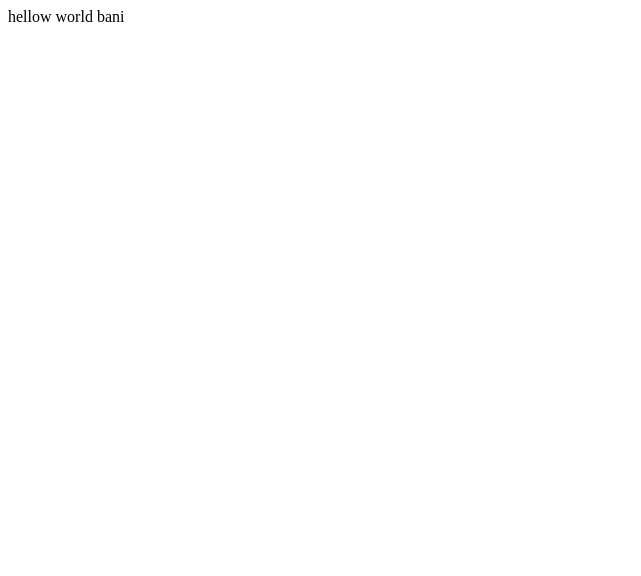
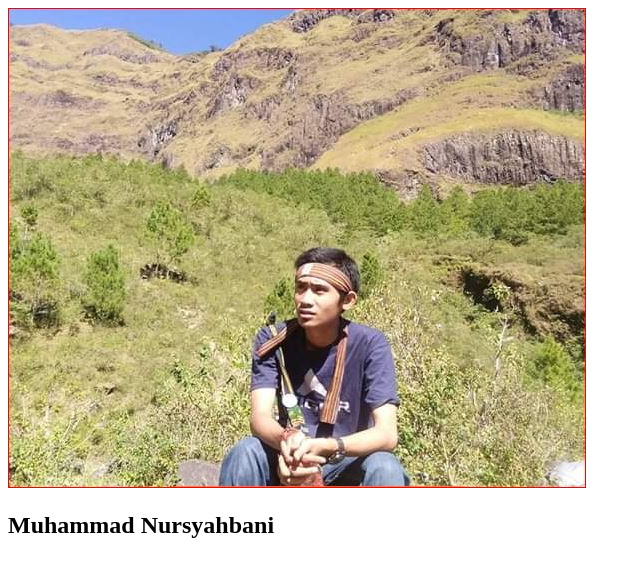
Before and after one commit to Bani6520/Bani6520, a plain HTML site: page index.html in a window 1280 px wide. Shown: the whole page, without its empty margins (0-641 px from the left). Drawn offline with Linux system fonts and the light colour scheme.

Commit message:
Changed Hello world with img and h2 to display simple profile data. Image file added in the folder images and used as resource in the img element in index.html file

```diff
--- a/index.html
+++ b/index.html
@@ -4,6 +4,9 @@
 
     </head>
     <body>
-        hellow world bani
+        <div>
+            <img src="images/banii.JPG" alt="profile image" />
+            <h2> Muhammad Nursyahbani</h2>
+        </div>
     </body>
 </html>
```
Also changed, not shown: images/banii.JPG (added).
